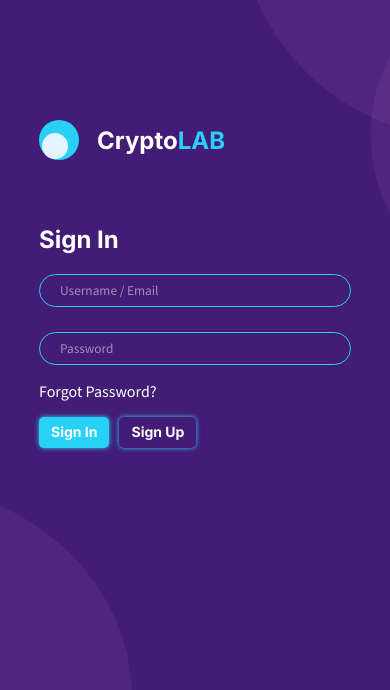
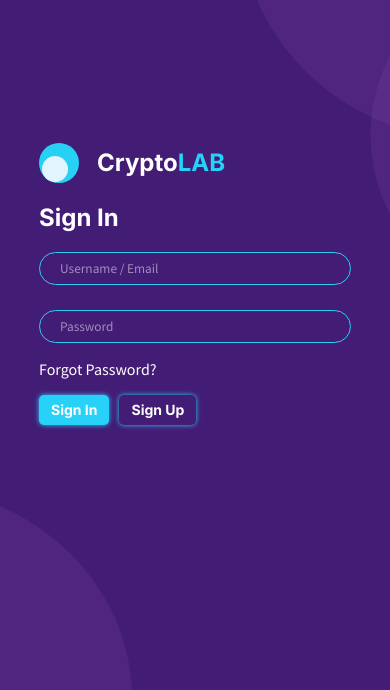
Before and after one commit to FelixFern/TurnkeyID-FE-Assesment, a Next.js app: page /login in a window 390 px wide. Shown: the part 138-828 px from the top of the page. Built offline with nearby package versions, Linux system fonts and the light colour scheme.

Commit message:
small adjusment for register and login page

```diff
--- a/pages/login/Login.module.scss
+++ b/pages/login/Login.module.scss
@@ -85,6 +85,8 @@ $blue-accent: #27D1F7;
 }
 @media only screen and (max-width: 1000px) {
     .loginContainer {
+        height: 100vh;
+        overflow-y: hidden;
         .leftCol {
             display: none;
         }
@@ -93,6 +95,11 @@ $blue-accent: #27D1F7;
                 height: 100vh;
                 width: 100vw;
             }
+            .content {
+                .companyLogo {
+                    margin-bottom: 10px;
+                }
+            }
         }
     }
 }
--- a/pages/register/Register.module.scss
+++ b/pages/register/Register.module.scss
@@ -156,6 +156,8 @@ $red: #FF4A4A;
 
 @media only screen and (max-width: 1000px) {
     .registerContainer {
+        height: 100vh;
+        overflow-y: hidden;
         .leftCol {
             display: none;
         }
@@ -179,6 +181,9 @@ $red: #FF4A4A;
                         }
                     }
                 }
+                .companyLogo {
+                    margin-bottom: 10px;
+                }
             }
         }
     }
```
